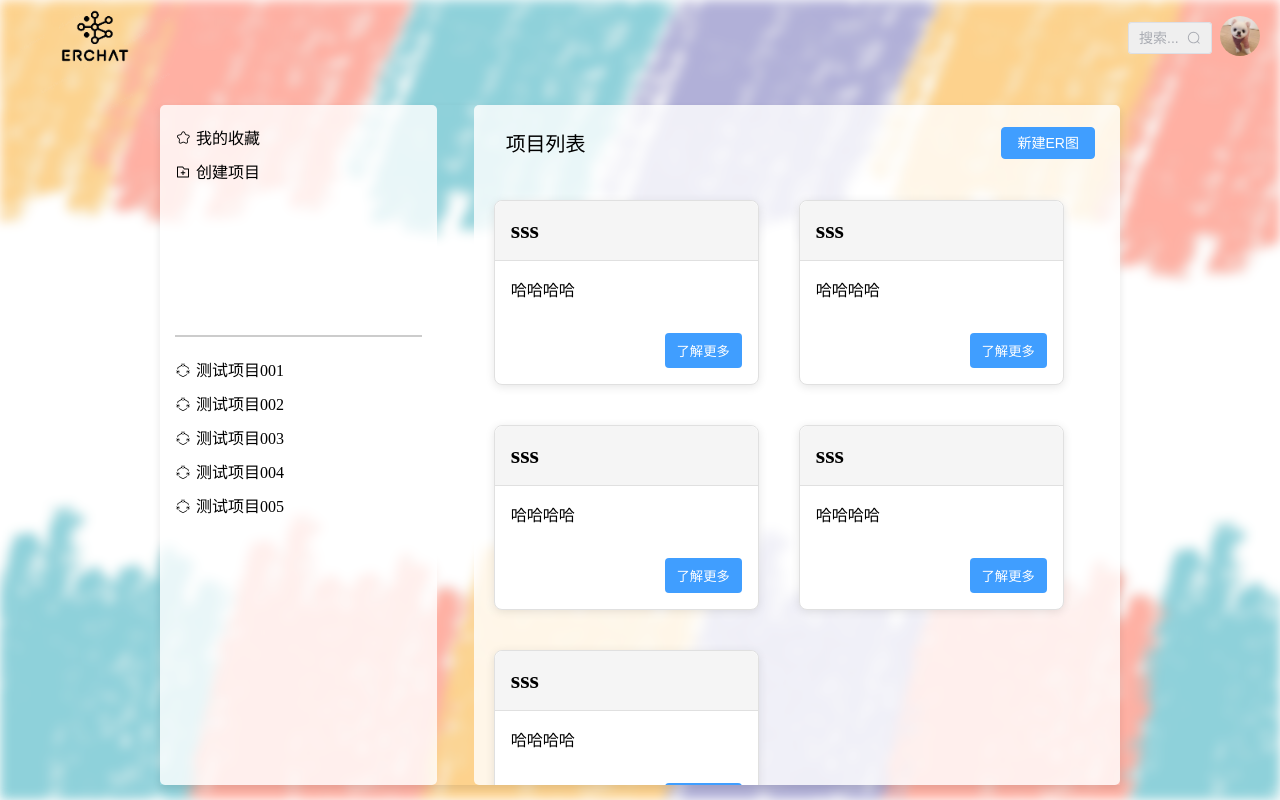
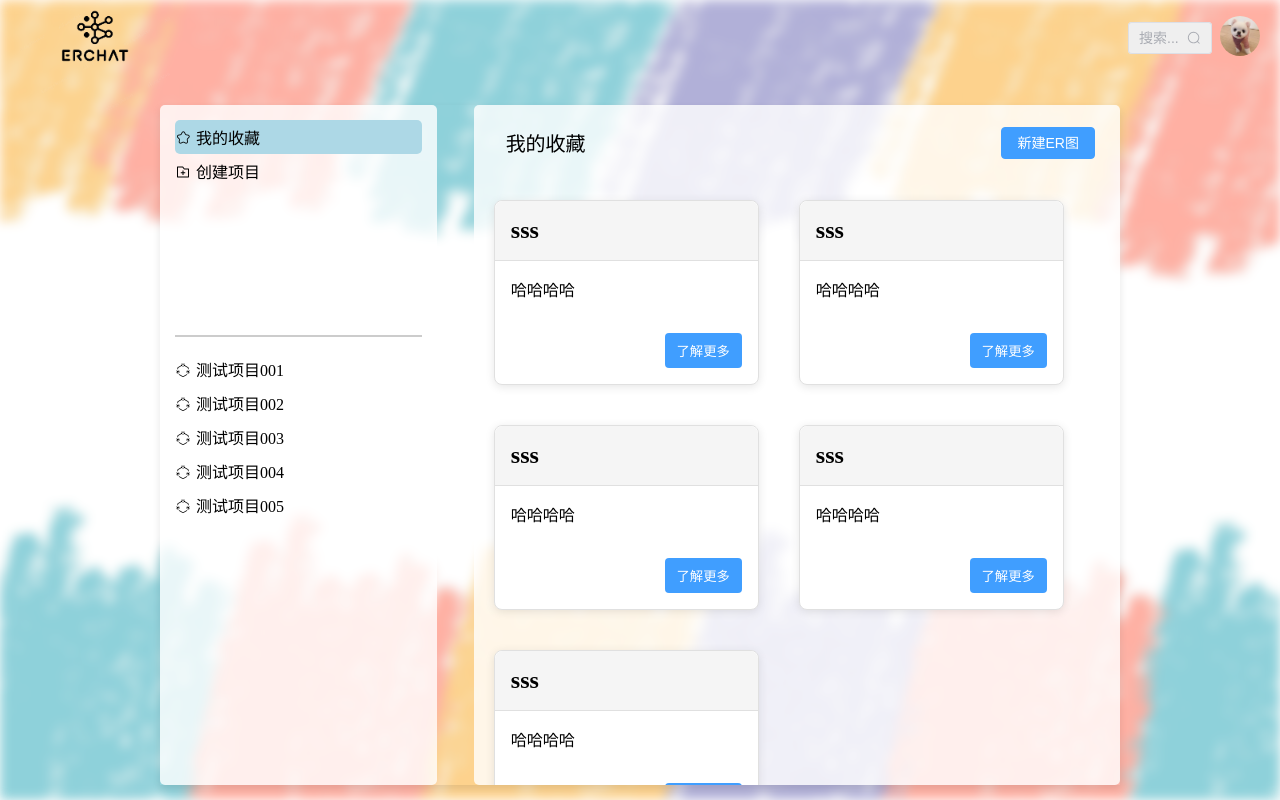
Before and after one commit to itsoYang/ERChat-Web, a Vue app: page / in a window 1280 px wide. Built offline with nearby package versions, Linux system fonts and the light colour scheme; no server answers.

Commit message:
feat: 主页ing

```diff
--- /dev/null
+++ b/src/api/home/home.ts
@@ -0,0 +1,13 @@
+
+export const menus = [
+    {
+        label: '我的收藏',
+        key: 'my_favorites',
+        icon: '&#xe640;'
+    },
+    {
+        label: '创建项目',
+        key: 'create_project',
+        icon: '&#xe6e9;'
+    }
+]
--- a/src/views/home/HomeMain.vue
+++ b/src/views/home/HomeMain.vue
@@ -1,29 +1,56 @@
 <script setup lang="ts">
 
-import DiagramCard from "../../components/DiagramCard.vue";
-import {onMounted, ref} from "vue";
+import {onMounted, Ref, ref} from "vue";
 import Project from "../../api/home/type.ts";
 import {getProjectList} from "../../api/home/project.ts";
+import NoProject from "../../assets/images/NoProject.svg";
+import {menus} from "../../api/home/home.ts";
+import MainRight from "./MainRight.vue";
 import ProjectInfo from "../../components/ProjectInfo.vue";
-import NoProject from "../../assets/images/NoProject.svg";
 
 const visible = ref(false)
 const title = ref('新建项目')
 
+// 当前选择的菜单按钮索引
+const selectedMenu: Ref<number> = ref(0)
+
+// 当前选择的项目索引
+const selectedItem = ref(null);
+
+
+const projectList = ref<Project[]>([])
+const collectionDiagrams = ref([])
+
 // TODO test为测试用 待删除
 const projectId = ref('test')
 
-const projectList = ref<Project[]>([])
+const menuClick = (menu: any, index: number) => {
+  selectedMenu.value = index
+  if (menu.key !== 'create_project'){
+  }
+  switch (menu.key) {
+    case 'new':
+      break;
+    case 'create_project':
+      openProjectInfo()
+      break;
+    case 'update':
+      break;
+    default:
+      break;
+  }
+}
 
 const openProjectInfo = () => {
   visible.value = true
 }
 
-// 新建ER图
-const createERDiagram = () => {
-  // TODO 传递 projectId
-  window.open(`/designer?id=${projectId.value}`, '_blank')
-}
+// 默认点击 第一个菜单
+const currentClickItem = ref({
+  type: 'menu',
+  label: menus[0].label,
+  id: menus[0].key
+})
 
 onMounted(async () => {
   const {success, data} = await getProjectList()
@@ -39,13 +66,14 @@ onMounted(async () => {
   <div class="er-main">
     <div class="er-main-left">
       <div class="er-main-left-menu">
-        <div class="er-menu-item">
-          <span><i class="iconfont">&#xe640;</i></span>
-          <span>我的收藏</span>
-        </div>
-        <div class="er-menu-item" @click="openProjectInfo">
-          <span><i class="iconfont">&#xe6e9;</i></span>
-          <span>创建项目</span>
+        <div class="er-menu-item"
+             :style="{ backgroundColor: selectedMenu === index ? 'lightblue' : '' }"
+             v-for="(menu, index) in menus"
+             :key="menu.key"
+             @click="menuClick(menu, index)"
+        >
+          <span><i class="iconfont" v-html="menu.icon"></i></span>
+          <span>{{ menu.label }}</span>
         </div>
       </div>
       <div class="divider"></div>
@@ -58,27 +86,7 @@ onMounted(async () => {
       </div>
     </div>
     <div class="gap"></div>
-    <div class="er-main-right">
-      <!-- 右侧列表 -->
-      <div class="er-main-right-header">
-        <div>
-          <span class="er-title">项目列表</span>
-        </div>
-        <div class="gap"></div>
-        <div>
-          <el-button type="primary" @click="createERDiagram">新建ER图</el-button>
-        </div>
-      </div>
-      <div class="er-main-right-content">
-        <div class="diagram-card-container">
-          <diagram-card title="sss" content="哈哈哈哈"></diagram-card>
-          <diagram-card title="sss" content="哈哈哈哈"></diagram-card>
-          <diagram-card title="sss" content="哈哈哈哈"></diagram-card>
-          <diagram-card title="sss" content="哈哈哈哈"></diagram-card>
-          <diagram-card title="sss" content="哈哈哈哈"></diagram-card>
-        </div>
-      </div>
-    </div>
+    <main-right :curClickItem="currentClickItem"></main-right>
   </div>
   <ProjectInfo v-model:visible="visible" @close="visible = false" :title="title"/>
 </template>
@@ -140,33 +148,6 @@ onMounted(async () => {
       }
     }
   }
-  .er-main-right {
-    display: flex;
-    flex-direction: column;
-    height: 85vh;
-    overflow: auto;
-    .er-main-right-header {
-      height: 75px;
-      width: 100%;
-      display: grid;
-      grid-template-columns: 2fr 5fr 2fr;
-      justify-content: space-between;
-      align-items: center;
-      div:first-child{
-        margin: auto;
-        font-size: 20px;
-      }
-      div:last-child{
-        margin: auto;
-      }
-    }
-    .er-main-right-content {
-      height: calc(85vh - 75px);
-      .diagram-card-container {
-        display: flex;
-        flex-wrap: wrap;
-      }
-    }
-  }
+
 }
 </style>
--- /dev/null
+++ b/src/views/home/MainRight.vue
@@ -0,0 +1,89 @@
+<script setup lang="ts">
+
+import DiagramCard from "../../components/DiagramCard.vue";
+import ProjectInfo from "../../components/ProjectInfo.vue";
+import {onMounted, ref, watch} from "vue";
+
+
+const props = defineProps(['curClickItem', 'projectId'])
+
+
+const mainRightTitle = ref('')
+
+
+// 新建ER图
+const createERDiagram = () => {
+  // TODO 传递 projectId
+  window.open(`/designer?id=${props.projectId}`, '_blank')
+}
+
+
+watch(props.curClickItem, (newVal: any, oldVal: any) => {
+  console.log('main right watch execute..', props.curClickItem)
+  mainRightTitle.value = props.curClickItem.label
+  if (props.curClickItem.type === 'menu'){
+    if (props.curClickItem.id === 'my_favorites'){
+      console.log('查询favorites')
+    }
+  }else if (props.curClickItem.id === 'my_projects'){
+    console.log('查询项目下的 diagrams')
+  }
+}, {immediate: true})
+
+</script>
+
+<template>
+  <div class="er-main-right">
+    <!-- 右侧列表 -->
+    <div class="er-main-right-header">
+      <div>
+        <span class="er-title">{{ mainRightTitle }}</span>
+      </div>
+      <div class="gap"></div>
+      <div>
+        <el-button type="primary" @click="createERDiagram">新建ER图</el-button>
+      </div>
+    </div>
+    <div class="er-main-right-content">
+      <div class="diagram-card-container">
+        <diagram-card title="sss" content="哈哈哈哈"></diagram-card>
+        <diagram-card title="sss" content="哈哈哈哈"></diagram-card>
+        <diagram-card title="sss" content="哈哈哈哈"></diagram-card>
+        <diagram-card title="sss" content="哈哈哈哈"></diagram-card>
+        <diagram-card title="sss" content="哈哈哈哈"></diagram-card>
+      </div>
+    </div>
+  </div>
+</template>
+
+<style scoped lang="scss">
+.er-main-right {
+  display: flex;
+  flex-direction: column;
+  height: 85vh;
+  overflow: auto;
+  background-color: rgba(255, 255, 255, 0.8); /* 半透明背景 */
+  .er-main-right-header {
+    height: 75px;
+    width: 100%;
+    display: grid;
+    grid-template-columns: 2fr 5fr 2fr;
+    justify-content: space-between;
+    align-items: center;
+    div:first-child{
+      margin: auto;
+      font-size: 20px;
+    }
+    div:last-child{
+      margin: auto;
+    }
+  }
+  .er-main-right-content {
+    height: calc(85vh - 75px);
+    .diagram-card-container {
+      display: flex;
+      flex-wrap: wrap;
+    }
+  }
+}
+</style>
```
